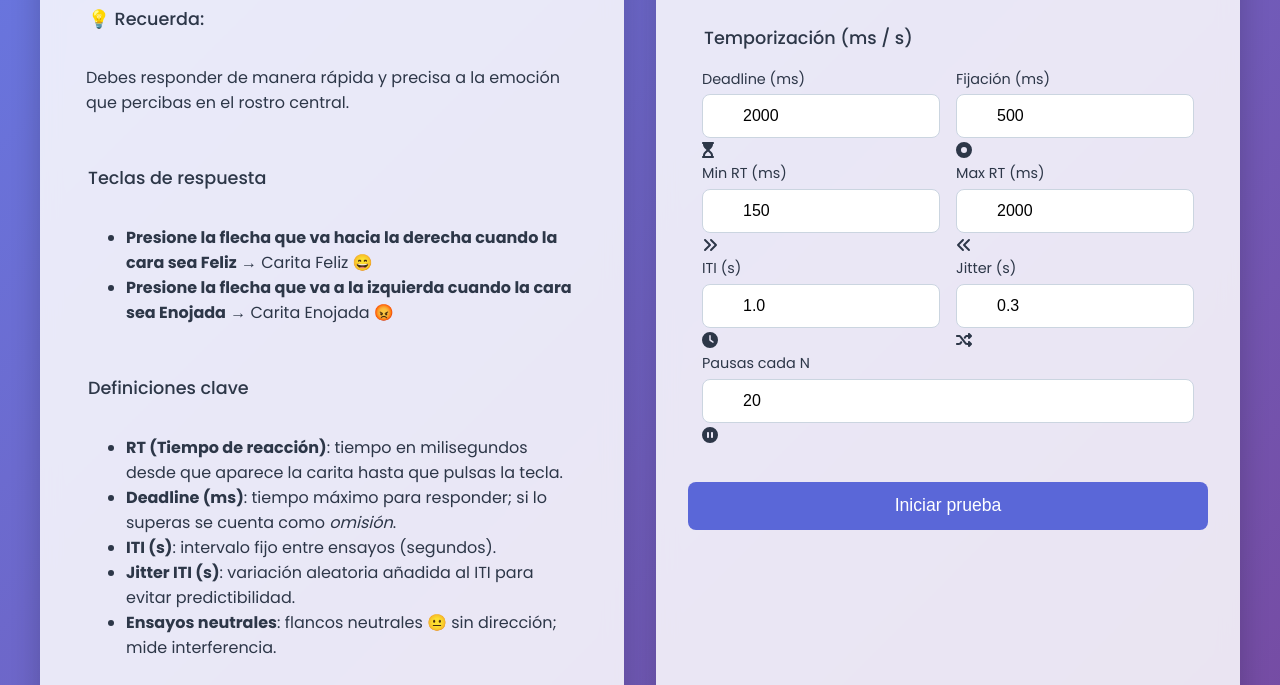
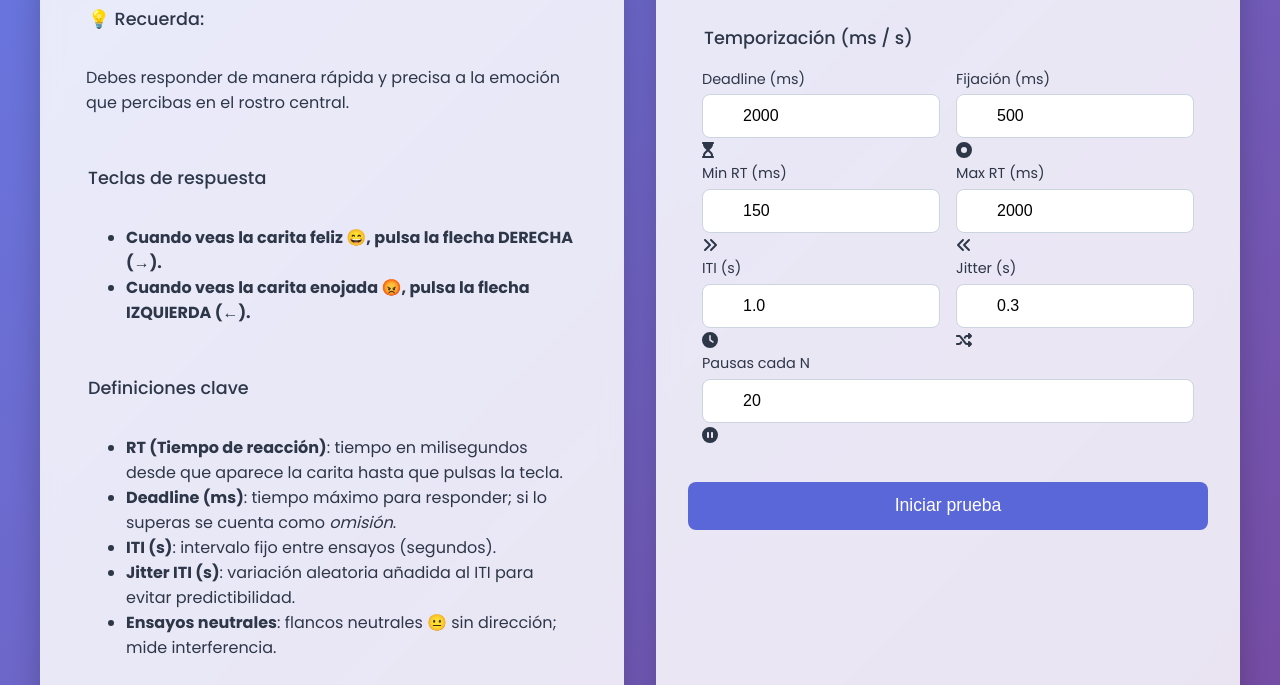
Before and after one commit to TeboDev/Flancos, a Flask app: page / in a window 1280 px wide. Shown: the part 446-1131 px from the top of the page. Run offline with Flask 3, Linux system fonts and the light colour scheme.

Commit message:
intrucciones de flechas corregidas

```diff
--- a/templates/index.html
+++ b/templates/index.html
@@ -127,10 +127,10 @@ No tomes en cuenta los rostros que aparecen a los lados (los flancos).
       <fieldset>
         <legend>Teclas de respuesta</legend>
         <ul>
-          <li><strong>Presione la flecha que va hacia la derecha cuando la cara sea Feliz</strong> → Carita Feliz 😄</li>
-          <li><strong>Presione la flecha que va a la izquierda cuando la cara sea Enojada</strong> → Carita Enojada 😡</li>
+        <li><strong>Cuando veas la carita feliz 😄, pulsa la flecha DERECHA (→).</strong></li>
+        <li><strong>Cuando veas la carita enojada 😡, pulsa la flecha IZQUIERDA (←).</strong></li>
+        </ul>
 
-        </ul>
       </fieldset>
       <fieldset>
         <legend>Definiciones clave</legend>
```
